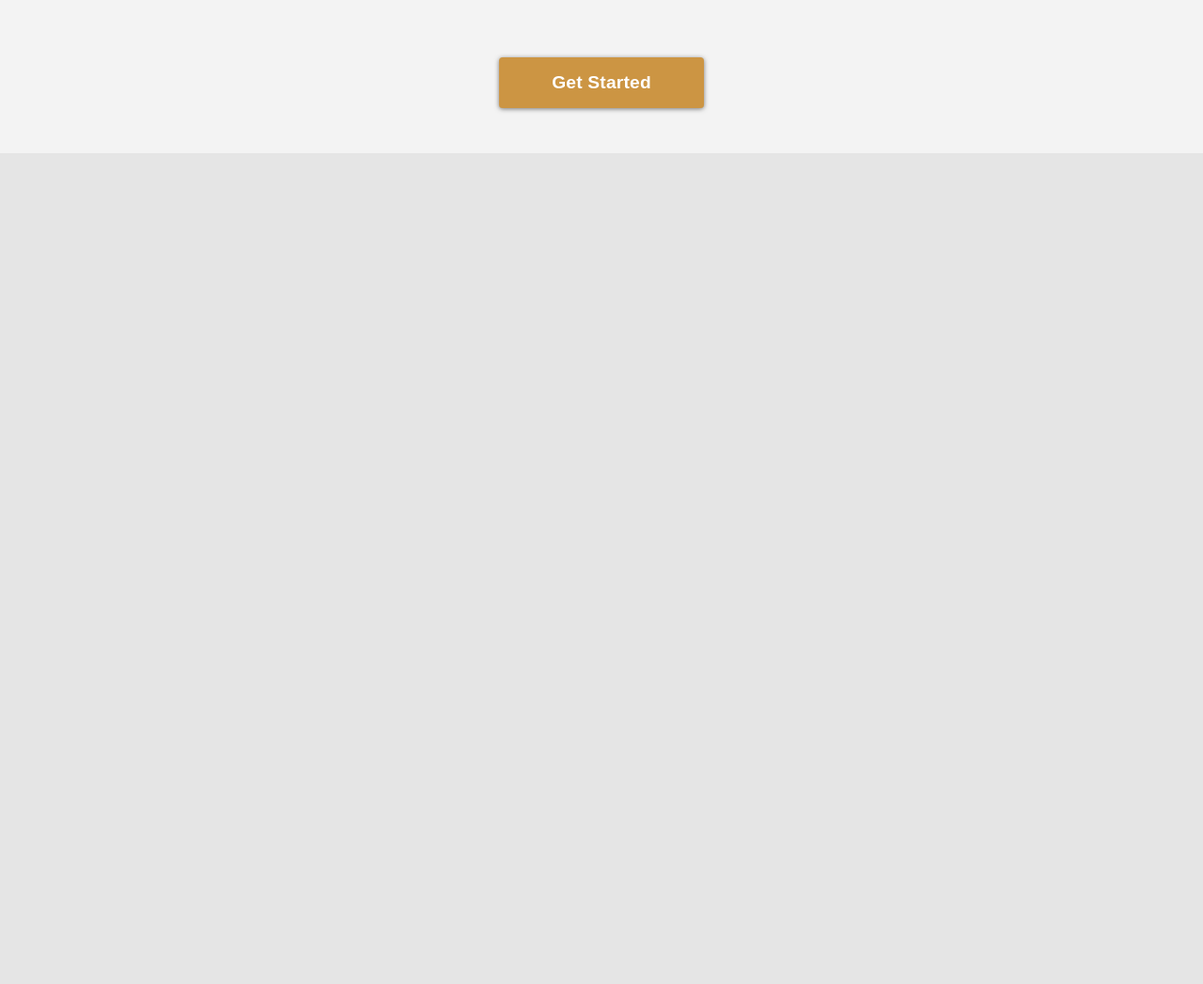
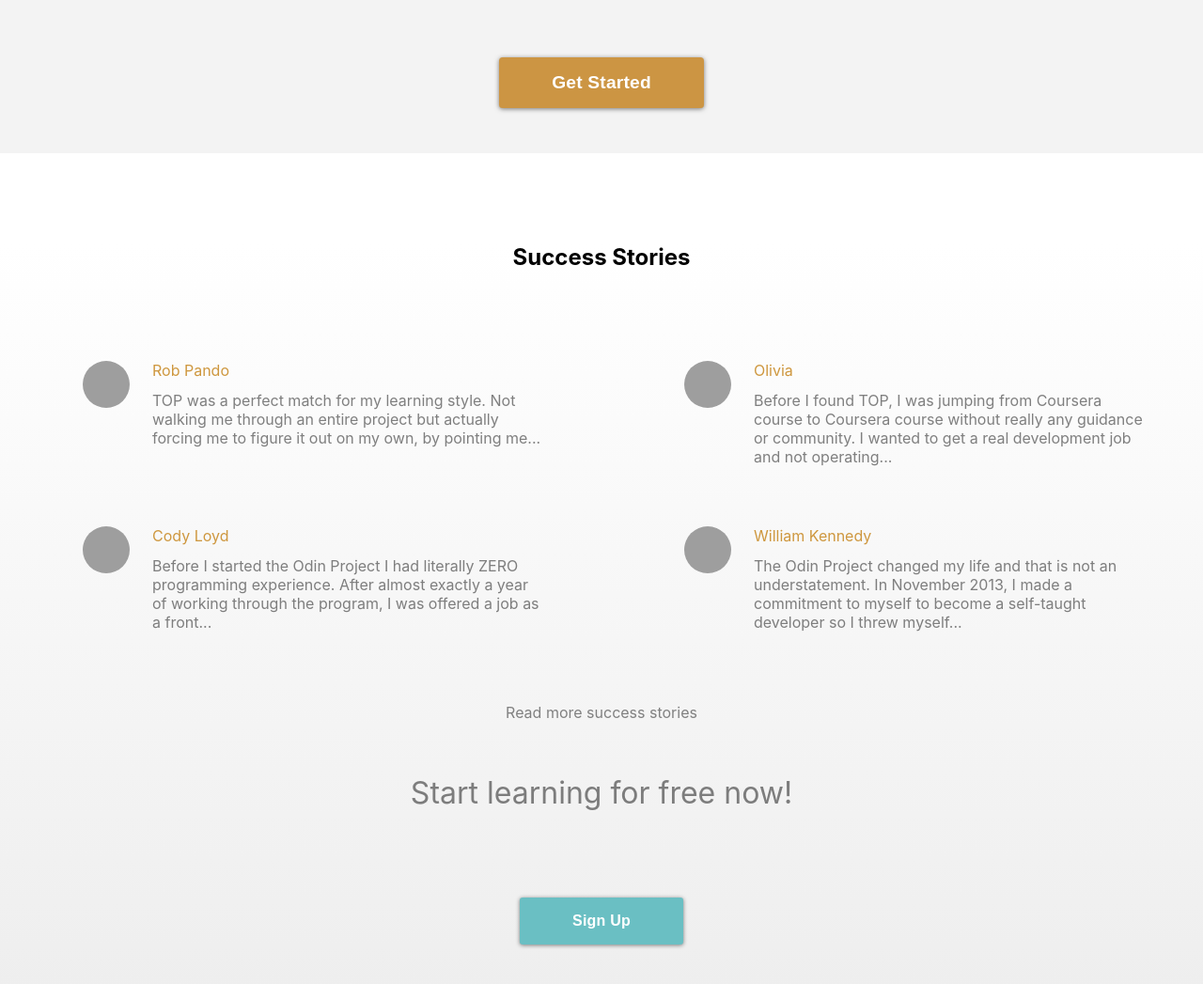
Before and after one commit to Vejituh/top-replica-birdcss, a plain HTML site: page index.html in a window 1280 px wide. Shown: the part 2722-3769 px from the top of the page at 94% size. Before the commit the page ends 2885 px from the top, so only its background shows below. Drawn offline with Linux system fonts and the light colour scheme; grey boxes are pictures that could not be loaded.

Commit message:
add stories section

```diff
--- a/assets/stylesheet/main.css
+++ b/assets/stylesheet/main.css
@@ -144,3 +144,62 @@ nav .ul-inline-li, a {
     cursor: pointer;
     border: none;
 }
+
+/* Stories */
+.stories {
+    background-image: linear-gradient(to bottom, #fff, #eee);
+}
+.stories .stories-cont {
+    display: flex;
+    flex-flow: row wrap;
+    justify-content: space-evenly;
+}
+.stories article {
+    flex-flow: row!important;
+    margin-bottom: 4rem;
+    padding: 0 4rem;
+}
+@media all and (max-width: 1200px) {
+    .stories article {
+        padding: 0;
+    }
+}
+.stories [class*=col-] {
+    background: none!important;
+}
+.stories h5 {
+    margin: 6rem 0;
+}
+.stories h4 {
+    margin: 2rem 0;
+    color: rgba(74,74,74,0.7);
+}
+.stories article h6 {
+    color: #ce973e;
+    margin-bottom: 0.75rem;
+}
+.stories article p {
+    color: rgba(74,74,74,0.7);
+}
+.stories img {
+    width: 50px;
+    height: 50px;
+    border-radius: 50%;
+    margin: 0 1.5rem;
+}
+.stories button {
+    background-color: #6abfc3;
+    border-radius: 0.2em;
+    box-shadow: 0 0.05em 0.25em 0 rgba(0,0,0,0.5);
+    color: #fff;
+    display: inline-block;
+    font-size: 1em;
+    font-weight: bold;
+    letter-spacing: 0.2px;
+    padding: 1rem 3.5rem;
+    text-align: center;
+    text-decoration: none;
+    cursor: pointer;
+    border: none;
+    margin: 3rem 0;
+}
--- a/index.html
+++ b/index.html
@@ -154,6 +154,62 @@
                 <button class="started cap">get started</button>
             </div>
         </section>
+        <section class="stories">
+            <header>
+                <h5 class="boldweight size-medium cap al-center">success stories</h5>
+            </header>
+            <div class="stories-cont">
+                <article class="col-3">
+                    <figure>
+                        <img src="https://www.theodinproject.com/assets/success_stories/rob_pando-f2194968f4016acc8e645d4f28f34556e5a2e835a671df54003b6e2b53a432a2.jpg">
+                    </figure>
+                    <div>
+                        <h6 class="cap">rob pando</h6>
+                        <p>
+                            TOP was a perfect match for my learning style. Not walking me through an entire project but actually forcing me to figure it out on my own, by pointing me...
+                        </p>
+                    </div>
+                </article>
+                <article class="col-3">
+                    <figure>
+                        <img src="https://www.theodinproject.com/assets/success_stories/olivia-29778ae767170b399ce62a5adf68e71ad31801b2afa9aa085cadd9fb6cfb8048.jpg">
+                    </figure>
+                    <div>
+                        <h6 class="cap">olivia</h6>
+                        <p>
+                            Before I found TOP, I was jumping from Coursera course to Coursera course without really any guidance or community. I wanted to get a real development job and not operating...
+                        </p>
+                    </div>
+                </article>
+                <article class="col-3">
+                    <figure>
+                        <img src="https://www.theodinproject.com/assets/success_stories/cody_loyd-d1eeea3e2c11372cbb52cb976b0263cc8d380d67fdd64615705cda022736feaa.jpg">
+                    </figure>
+                    <div>
+                        <h6 class="cap">cody loyd</h6>
+                        <p>
+                            Before I started the Odin Project I had literally ZERO programming experience. After almost exactly a year of working through the program, I was offered a job as a front...
+                        </p>
+                    </div>
+                </article>
+                <article class="col-3">
+                    <figure>
+                        <img src="https://www.theodinproject.com/assets/success_stories/william_kennedy-f7f9b22c511f24eb5ec113f094314b2e1625a9f84ac361ca789d4d4858df5a04.jpg">
+                    </figure>
+                    <div>
+                        <h6 class="cap">william kennedy</h6>
+                        <p>
+                            The Odin Project changed my life and that is not an understatement. In November 2013, I made a commitment to myself to become a self-taught developer so I threw myself...
+                        </p>
+                    </div>
+                </article>
+                <a class="col-full al-center " href="#">Read more success stories</a>
+                <h4 class="col-full al-center size-big">Start learning for free now!</h4>
+                <div>
+                    <button class="al-center cap">sign up</button>
+                </div>
+            </div>
+        </section>
     </div>
 </body>
 
```
